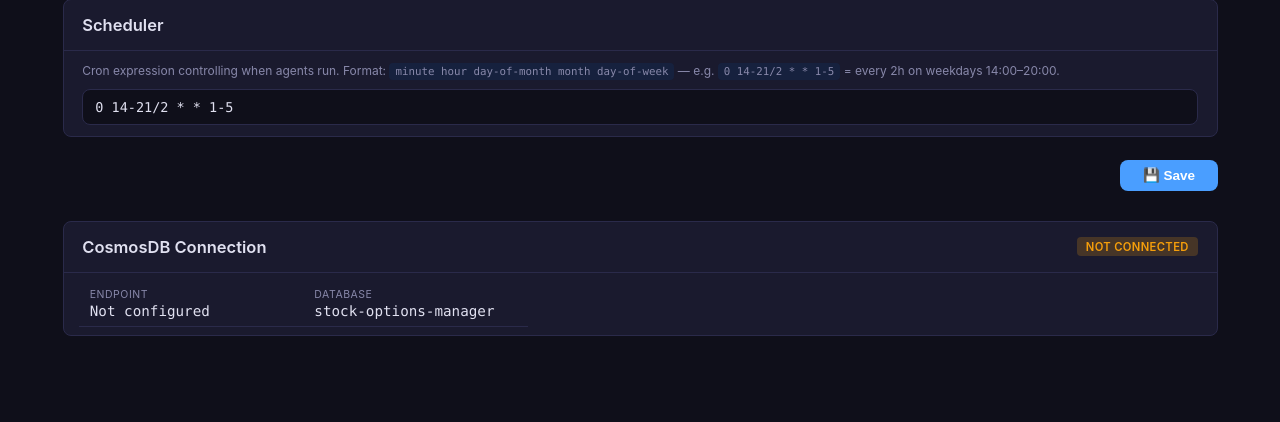
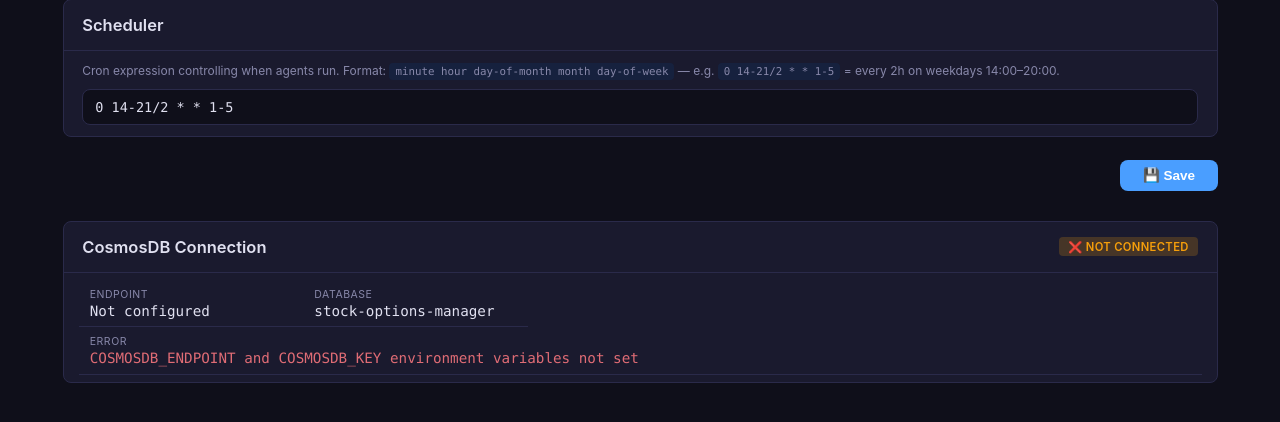
Before and after one commit to dsanchor/stock-options-manager, a FastAPI app: page /settings in a window 1280 px wide. Shown: the part 147-569 px from the top of the page. Run offline with FastAPI, Linux system fonts and the light colour scheme.

Commit message:
fix: add CosmosDB startup diagnostics and error visibility
- Log env var resolution status at startup
- Store cosmos_error in app state for frontend visibility
- Show connection error reason in settings page
- Add early connection validation in startup (database.read())
- Include error details in RuntimeError messages

Co-authored-by: Copilot <223556219+Copilot@users.noreply.github.com>

```diff
--- a/web/app.py
+++ b/web/app.py
@@ -1,4 +1,5 @@
 import json
+import logging
 import os
 import re
 import threading
@@ -13,6 +14,8 @@ from fastapi import FastAPI, Request, Query
 from fastapi.responses import HTMLResponse, JSONResponse
 from fastapi.staticfiles import StaticFiles
 from fastapi.templating import Jinja2Templates
+
+logger = logging.getLogger(__name__)
 
 PROJECT_ROOT = Path(__file__).resolve().parent.parent
 
@@ -44,7 +47,11 @@ def _write_config(config: Dict[str, Any]):
 def _resolve_env(s: str) -> str:
     """Resolve ${VAR_NAME} patterns in a string."""
     def _repl(m):
-        return os.environ.get(m.group(1), "")
+        var_name = m.group(1)
+        value = os.environ.get(var_name, "")
+        if not value:
+            logger.warning("Environment variable %s is not set", var_name)
+        return value
     return re.sub(r'\$\{([^}]+)\}', _repl, s)
 
 
@@ -114,22 +121,45 @@ async def startup():
         endpoint = _resolve_env(cosmos_cfg.get("endpoint", ""))
         key = _resolve_env(cosmos_cfg.get("key", ""))
         database = cosmos_cfg.get("database", "stock-options-manager")
+
+        logger.info("CosmosDB config — endpoint: %s, database: %s, "
+                     "key present: %s, key length: %d",
+                     endpoint or "(empty)", database,
+                     bool(key), len(key))
+
         if endpoint and key:
             from src.cosmos_db import CosmosDBService
-            app.state.cosmos = CosmosDBService(
+            cosmos = CosmosDBService(
                 endpoint=endpoint, key=key, database_name=database,
             )
+            # Eagerly validate the connection so failures surface at startup
+            cosmos.database.read()
+            app.state.cosmos = cosmos
+            app.state.cosmos_error = None
+            logger.info("CosmosDB initialized successfully: %s, database=%s",
+                        endpoint, database)
         else:
+            missing = []
+            if not endpoint:
+                missing.append("COSMOSDB_ENDPOINT")
+            if not key:
+                missing.append("COSMOSDB_KEY")
+            error_msg = (f"{' and '.join(missing)} environment variable"
+                         f"{'s' if len(missing) > 1 else ''} not set")
             app.state.cosmos = None
+            app.state.cosmos_error = error_msg
+            logger.warning("CosmosDB not initialized: %s", error_msg)
     except Exception as e:
-        print(f"WARNING: CosmosDB init failed: {e}")
+        logger.exception("CosmosDB init failed")
         app.state.cosmos = None
+        app.state.cosmos_error = str(e)
 
 
 def _get_cosmos(request: Request):
     cosmos = getattr(request.app.state, "cosmos", None)
     if cosmos is None:
-        raise RuntimeError("CosmosDB not available")
+        error = getattr(request.app.state, "cosmos_error", "unknown")
+        raise RuntimeError(f"CosmosDB not available: {error}")
     return cosmos
 
 
@@ -491,7 +521,8 @@ async def dashboard(request: Request):
         "symbol_count": 0, "position_count": 0, "activity": [],
     }
     if cosmos is None:
-        empty_ctx["error"] = "CosmosDB not available"
+        error_detail = getattr(request.app.state, "cosmos_error", "unknown")
+        empty_ctx["error"] = f"CosmosDB not available: {error_detail}"
         return templates.TemplateResponse("dashboard.html", empty_ctx)
 
     try:
@@ -558,7 +589,9 @@ async def symbols_page(request: Request):
 async def symbol_detail_page(request: Request, symbol: str):
     cosmos = getattr(request.app.state, "cosmos", None)
     if cosmos is None:
-        return HTMLResponse("CosmosDB not available", status_code=503)
+        error_detail = getattr(request.app.state, "cosmos_error", "unknown")
+        return HTMLResponse(f"CosmosDB not available: {error_detail}",
+                            status_code=503)
 
     doc = cosmos.get_symbol(symbol.upper())
     if not doc:
@@ -608,6 +641,7 @@ async def settings_page(request: Request):
     cosmos_status = ("Connected"
                      if getattr(request.app.state, "cosmos", None)
                      else "Not connected")
+    cosmos_error = getattr(request.app.state, "cosmos_error", None)
 
     return templates.TemplateResponse("settings.html", {
         "request": request,
@@ -615,6 +649,7 @@ async def settings_page(request: Request):
         "cosmos_endpoint": cosmos_endpoint,
         "cosmos_database": cosmos_database,
         "cosmos_status": cosmos_status,
+        "cosmos_error": cosmos_error,
     })
 
 
@@ -647,6 +682,7 @@ async def settings_save(request: Request):
     cosmos_status = ("Connected"
                      if getattr(request.app.state, "cosmos", None)
                      else "Not connected")
+    cosmos_error = getattr(request.app.state, "cosmos_error", None)
 
     return templates.TemplateResponse("settings.html", {
         "request": request,
@@ -655,6 +691,7 @@ async def settings_save(request: Request):
         "cosmos_endpoint": cosmos_endpoint,
         "cosmos_database": cosmos_database,
         "cosmos_status": cosmos_status,
+        "cosmos_error": cosmos_error,
     })
 
 
--- a/web/templates/settings.html
+++ b/web/templates/settings.html
@@ -34,7 +34,9 @@
 <div class="card settings-card">
     <div class="card-header">
         <h2>CosmosDB Connection</h2>
-        <span class="badge badge-{{ 'wait' if cosmos_status == 'Connected' else 'sell' }}">{{ cosmos_status }}</span>
+        <span class="badge badge-{{ 'wait' if cosmos_status == 'Connected' else 'sell' }}">
+            {{ '✅' if cosmos_status == 'Connected' else '❌' }} {{ cosmos_status }}
+        </span>
     </div>
     <div class="detail-grid" style="padding:0.5rem 1rem;">
         <div class="detail-field">
@@ -45,6 +47,12 @@
             <div class="detail-label">Database</div>
             <div class="detail-value mono">{{ cosmos_database }}</div>
         </div>
+        {% if cosmos_error %}
+        <div class="detail-field" style="grid-column: 1 / -1;">
+            <div class="detail-label">Error</div>
+            <div class="detail-value mono" style="color: var(--red, #e06c75);">{{ cosmos_error }}</div>
+        </div>
+        {% endif %}
     </div>
 </div>
 {% endblock %}
```
